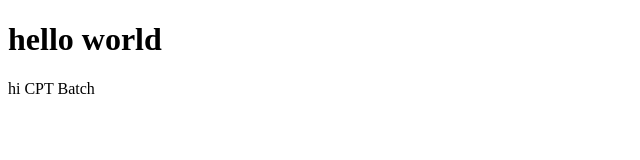
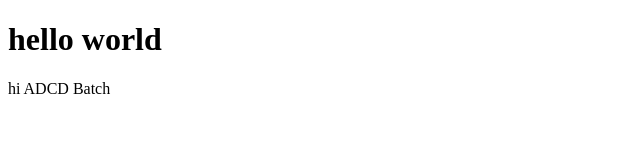
Before and after one commit to abimelsbk/hello, a plain HTML site: page index.html in a window 1280 px wide. Shown: the full height of the page, 0-640 px from the left. Drawn offline with Linux system fonts and the light colour scheme.

Commit message:
adcd aded

```diff
--- a/index.html
+++ b/index.html
@@ -7,6 +7,6 @@
 </head>
 <body>
     <H1>hello world</H1>
-    <p>hi CPT Batch</p>
+    <p>hi ADCD Batch</p>
 </body>
 </html>
```
